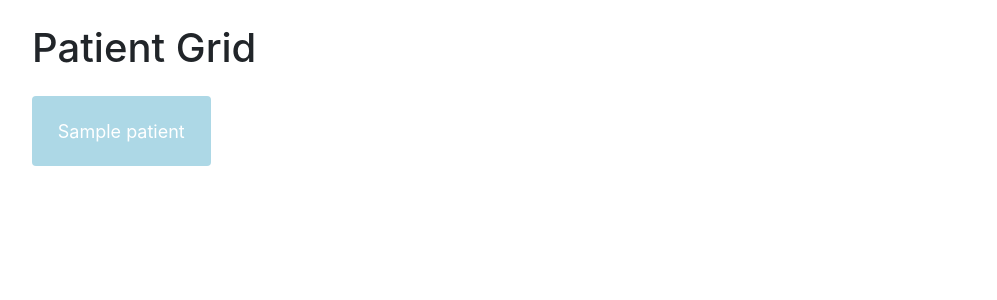
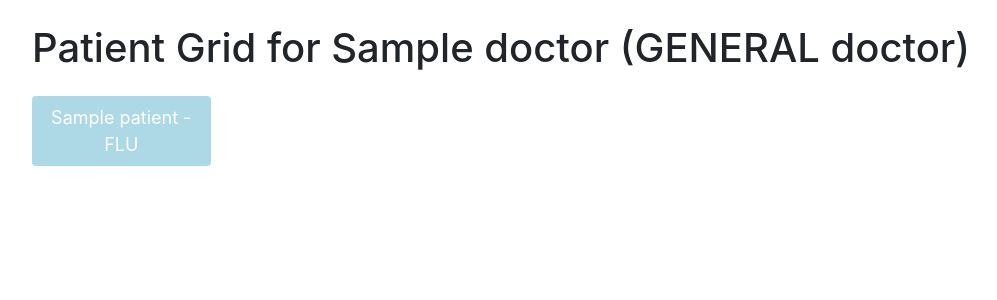
Before and after one commit to datalordstephen/mock-system, a Flask app: page /home in a window 1280 px wide. Shown: the top 300 px of the page, without its empty margins (53-1050 px from the left). Run offline with Flask 3, Linux system fonts and the light colour scheme; tables that the repository leaves empty hold one stand-in row (values such as "Sample post"); some libraries are stand-ins or nearby versions.

Commit message:
display name and condition

```diff
--- a/app/routes.py
+++ b/app/routes.py
@@ -8,7 +8,8 @@ app = create_app()
 @app.route('/home')
 def index():
     patients = Patient.query.all()
-    return render_template('index.html', patients=patients)
+    doctor = Doctor.query.first()
+    return render_template('index.html', patients=patients, doctor=doctor)
 
 @app.route('/access', methods=['POST'])
 def access_patient():
--- a/app/templates/index.html
+++ b/app/templates/index.html
@@ -10,12 +10,12 @@
 </head>
 <body>
     <div class="container">
-        <h1 class="my-4">Patient Grid</h1>
+        <h1 class="my-4">Patient Grid for {{ doctor.name }} ({{ doctor.specialization.name }} doctor)</h1>
         <div class="row">
             {% for patient in patients %}
                 <div class="col-md-3">
                     <button class="btn patient-btn patient-button {{ patient.condition.name }}" data-patient-id="{{ patient.id }}">
-                        {{ patient.name }}
+                        {{ patient.name }} - {{ patient.condition.name }}
                     </button>
                 </div>
             {% endfor %}
```
